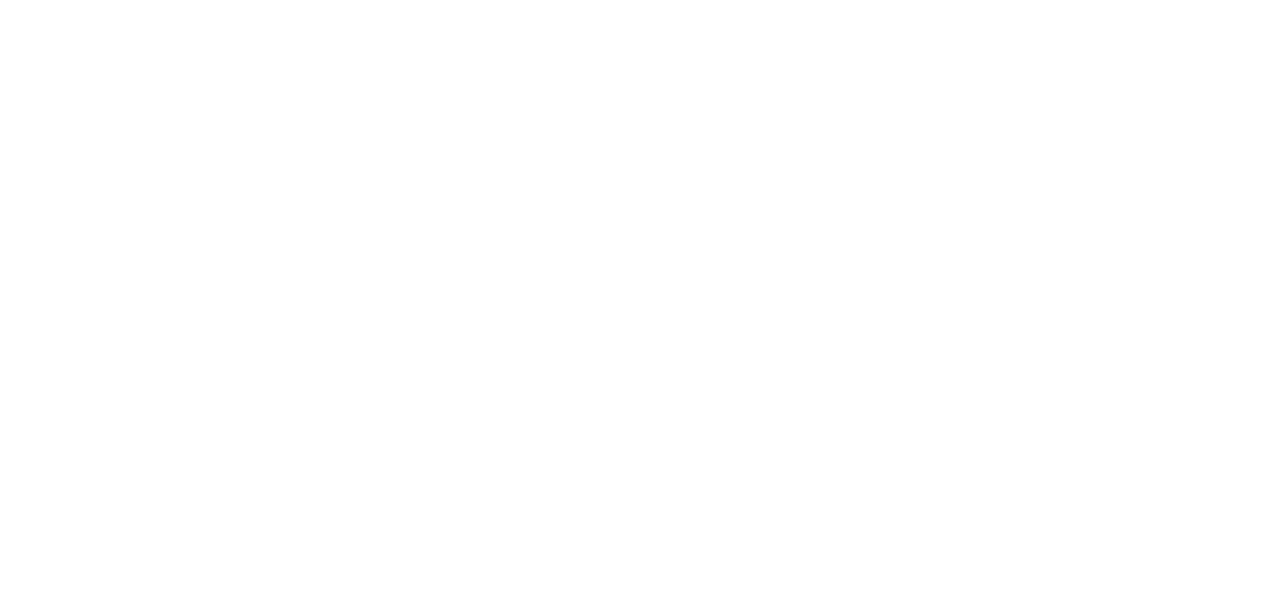
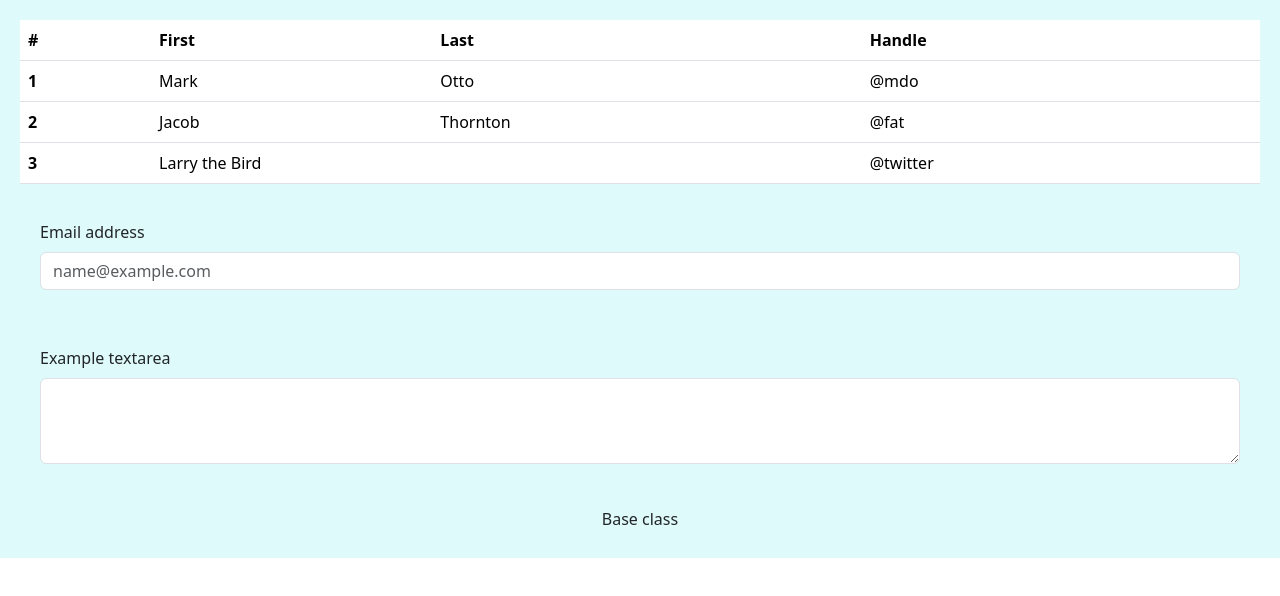
Before and after one commit to SamuelDvid/NuevoRepositorio, a plain HTML site: page index.html in a window 1280 px wide. Drawn offline with nearby package versions, Linux system fonts and the light colour scheme.

Commit message:
Body de la pagina web

```diff
--- a/index.html
+++ b/index.html
@@ -9,6 +9,49 @@
 </head>
 <body>
 
+<!-- Body section -->
+    <div class="body">
+        <table class="table">
+            <thead>
+              <tr>
+                <th scope="col">#</th>
+                <th scope="col">First</th>
+                <th scope="col">Last</th>
+                <th scope="col">Handle</th>
+              </tr>
+            </thead>
+            <tbody>
+              <tr>
+                <th scope="row">1</th>
+                <td>Mark</td>
+                <td>Otto</td>
+                <td>@mdo</td>
+              </tr>
+              <tr>
+                <th scope="row">2</th>
+                <td>Jacob</td>
+                <td>Thornton</td>
+                <td>@fat</td>
+              </tr>
+              <tr>
+                <th scope="row">3</th>
+                <td colspan="2">Larry the Bird</td>
+                <td>@twitter</td>
+              </tr>
+            </tbody>
+          </table>
+
+        <div class="mb-3">
+            <label for="exampleFormControlInput1" class="form-label">Email address</label>
+            <input type="email" class="form-control" id="exampleFormControlInput1" placeholder="name@example.com">
+          </div>
+          <div class="mb-3">
+            <label for="exampleFormControlTextarea1" class="form-label">Example textarea</label>
+            <textarea class="form-control" id="exampleFormControlTextarea1" rows="3"></textarea>
+          </div>
+          <button type="button" class="btn">Base class</button>
+    </div>
+
 
     <script src="index.js"></script>
 </body>
--- a/style.css
+++ b/style.css
@@ -0,0 +1,17 @@
+.body{
+background-color: rgb(223, 250, 250);
+display: flex;
+flex-direction: column;
+padding: 20px;
+justify-content: space-evenly;
+
+}
+.mb-3{
+
+    padding: 20px;
+}
+.button{
+    height: 150px;
+    width: 150px;
+    background-color: black;
+}
```
